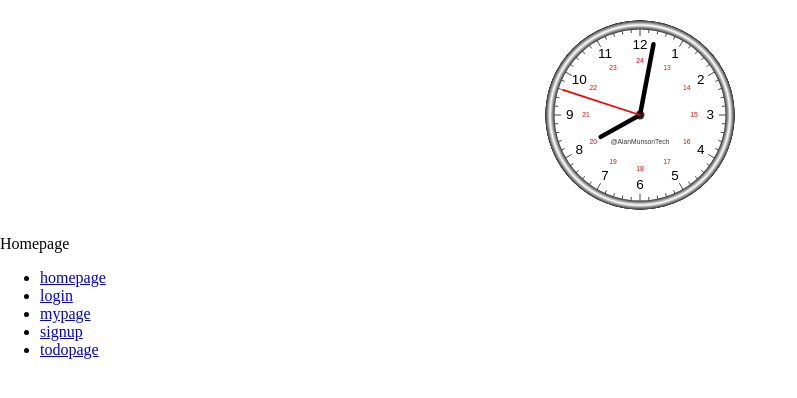
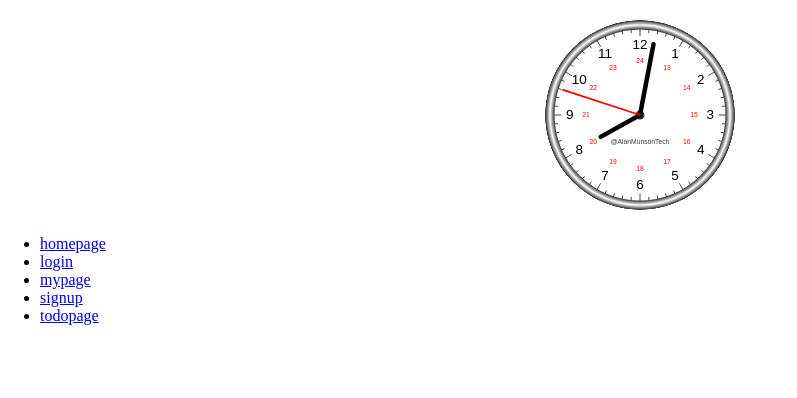
Before and after one commit to sangelkim89/Mustodo-client, a React (Create React App) app in the folder todo/: page / in a window 1280 px wide. Shown: the top 398 px of the page, without its empty margins (0-797 px from the left). Built offline with nearby package versions, Linux system fonts and the light colour scheme.

Commit message:
basicClient

```diff
--- a/todo/src/pages/homepage.js
+++ b/todo/src/pages/homepage.js
@@ -1,11 +1,9 @@
-import React from 'react'
-
+import React from 'react';
 
 class Homepage extends React.Component {
-  render () {
+	render() {
 		return (
 			<div>
-      <p>Homepage</p>
 				<ul>
 					<li>
 						<a href="/">homepage</a>
@@ -24,7 +22,7 @@ class Homepage extends React.Component {
 					</li>
 				</ul>
 			</div>
-    )
+		);
 	}
 }
 
```
Also changed, not shown: todo/src/pages/mypage.js (+4 -8 lines), 1 other file (tests, documents, lock files or other folders). Lines whose indentation alone changed are shown as unchanged.
